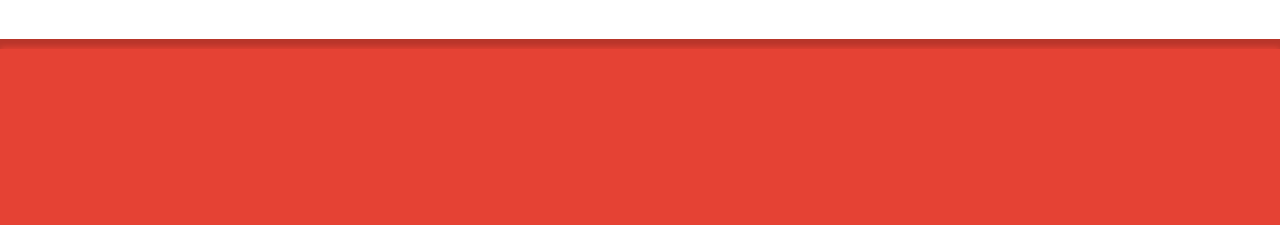
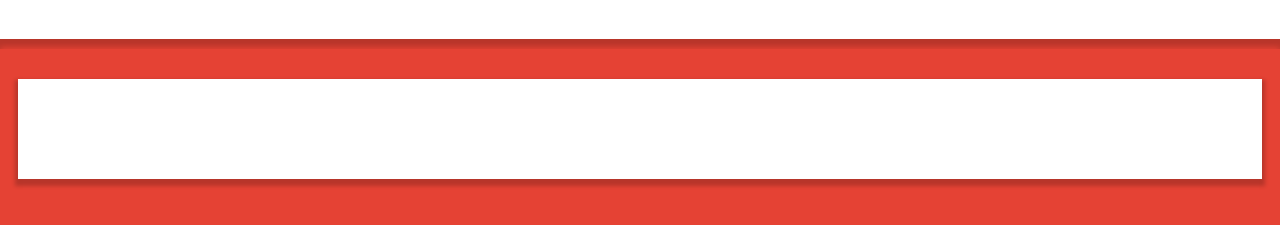
Before and after one commit to stephenDyksen/stephen-dyksen-website, a website: page application/sdspa.html in a window 1280 px wide. Shown: the part 99-324 px from the top of the page. Drawn offline with nearby package versions, Linux system fonts and the light colour scheme.

Commit message:
added test bio body

```diff
--- a/application/css/sdspa.css
+++ b/application/css/sdspa.css
@@ -442,8 +442,8 @@ body {
 
 #sdspa {
   margin: 0 auto;
-  background: #FFFFFF;
-  color:#E54234;
+  background: #E54234;
+  color:#FFFFFF;
 }
 /* ----------- END Global sdspa CSS ----------- */
 
--- a/application/css/sdspa.header.css
+++ b/application/css/sdspa.header.css
@@ -4,13 +4,6 @@ Colors:
 #E54234
 #D63E31*
 */
-
-.sdspa-shell-header {
-  position: relative;
-  text-transform: uppercase;
-  margin: 0 auto;
-  padding-top: 42px;
-}
 
 /* BEGIN Rolling Links idea from http://tympanus.net/Development/CreativeLinkEffects/#nav-link-rolling-effect */
 .nav-link-rolling-effect a {
--- a/application/css/sdspa.shell.css
+++ b/application/css/sdspa.shell.css
@@ -1,2 +1,27 @@
 .sdspa-shell {
 }
+
+.sdspa-shell-header {
+  position: relative;
+  text-transform: uppercase;
+  margin: 0 auto;
+  padding-top: 42px;
+  background: #FFFFFF;
+  color: #E54234;
+}
+
+.sdspa-shell-body {
+  background: #E54234;
+  max-width: 1300px;
+  margin: 0 auto;
+}
+
+.sdspa-shell-body-pageitem {
+  background: #FFFFFF;
+  box-shadow: 0px 4px 4px 3px rgba(0,0,0,0.2);
+}
+
+.sdspa-shell-body-biocontainer {
+  margin: 30px 18px;
+  height: 100px;
+}
--- a/application/js/sdspa.shell.js
+++ b/application/js/sdspa.shell.js
@@ -18,7 +18,9 @@ sdspa.shell = (function () {
             html_content : String() +
               '<div class="sdspa-shell">'+
                 '<div class="sdspa-shell-header"></div>' +
-                '<div class="sdspa-shell-body"></div>' +
+                '<div class="sdspa-shell-body">' +
+                  '<div class="sdspa-shell-body-biocontainer sdspa-shell-body-pageitem"></div>' +
+                '</div>' +
               '</div>'
         },
 
```
